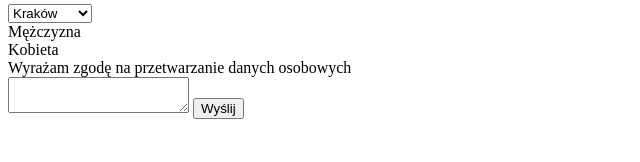
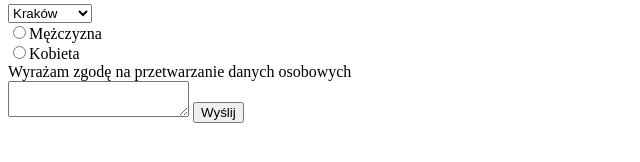
Before and after one commit to anennumen/formularzehtml5, a plain HTML site: page index.html in a window 1280 px wide. Shown: the part 178-340 px from the top of the page, 0-640 px from the left. Drawn offline with Linux system fonts and the light colour scheme.

Commit message:
poprawione

```diff
--- a/index.html
+++ b/index.html
@@ -25,8 +25,8 @@
          <option value="Gdańsk">Gdańsk</option>
      </select> <br>
 
-      <label<input type="radio" name="choise">Mężczyzna</label><br>
-      <label<input type="radio" name="choise">Kobieta</label> <br>
+      <label></label><input type="radio" name="choise">Mężczyzna</label><br>
+      <label></label><input type="radio" name="choise">Kobieta</label> <br>
       <label<input type="checkbox" name="agreement"> Wyrażam zgodę na przetwarzanie danych osobowych</label><br>
       <textarea name="message"></textarea>
       <input type="submit" value="Wyślij">
```
